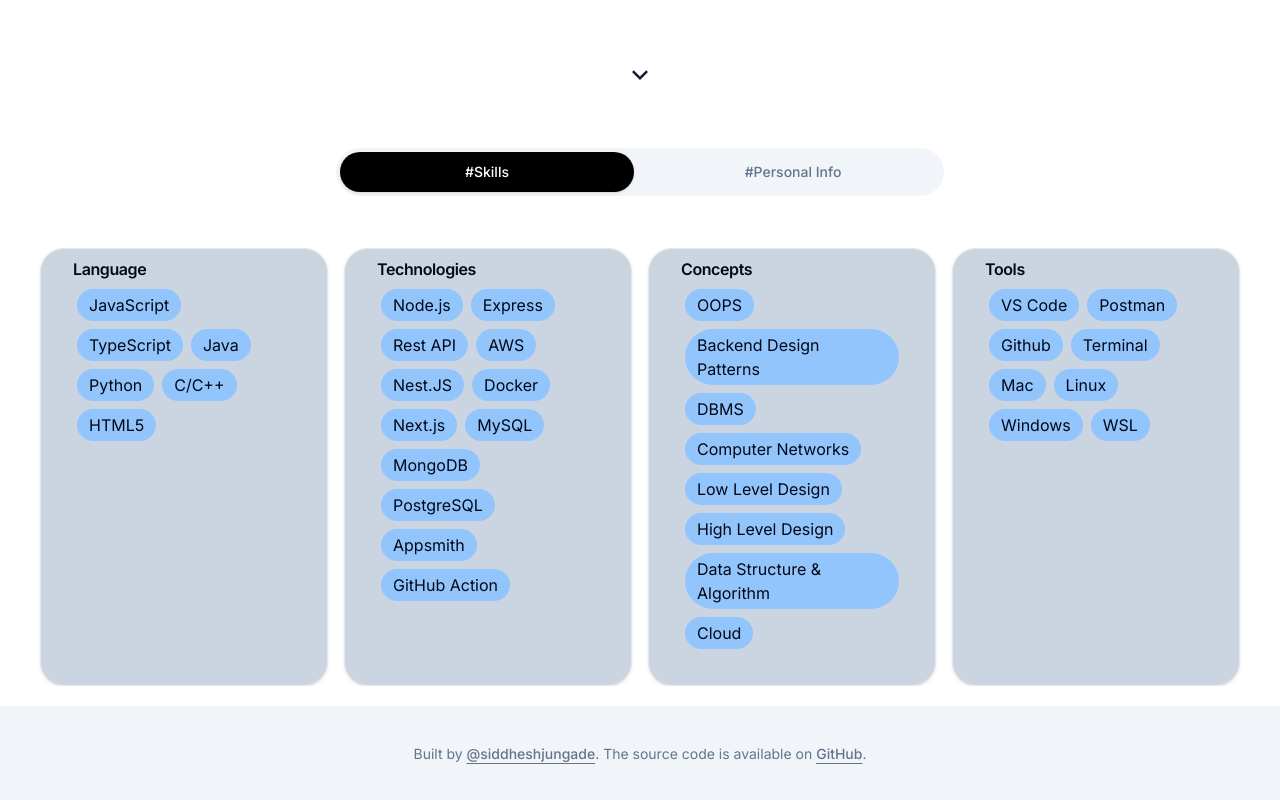
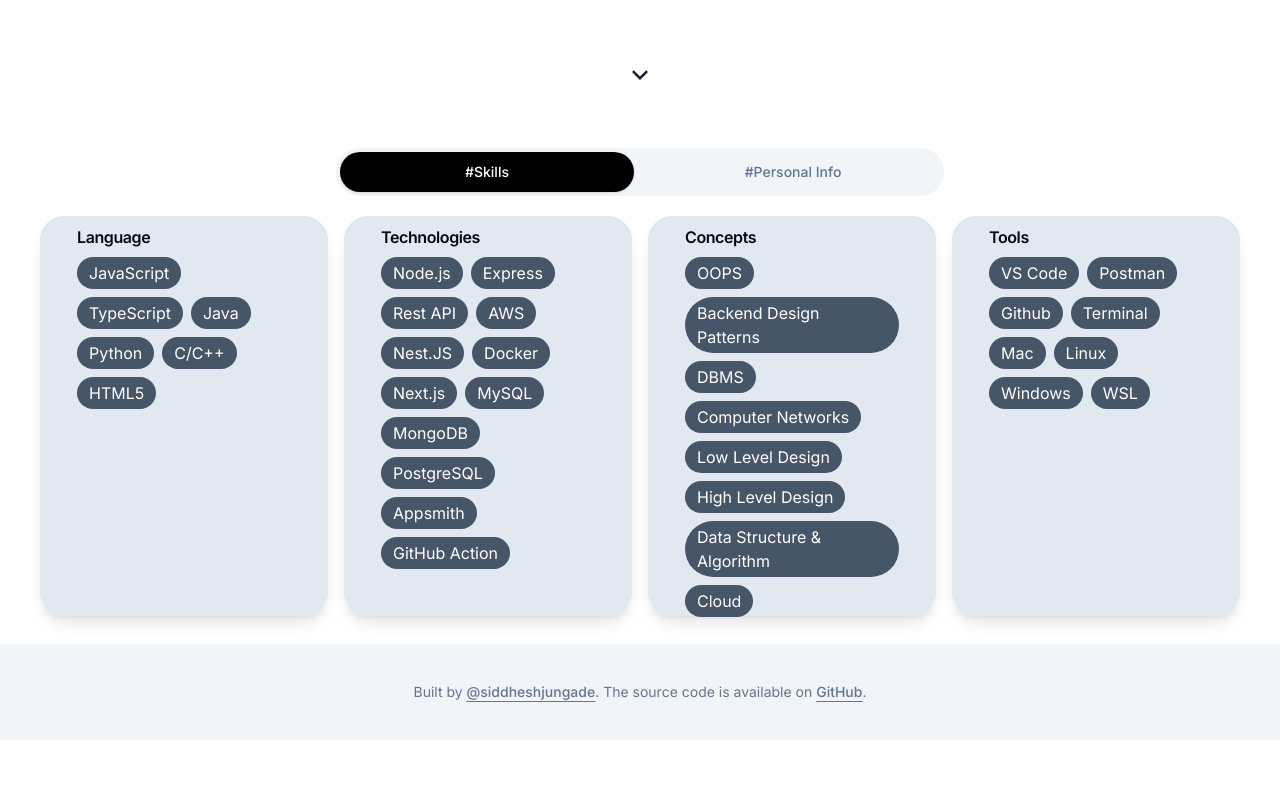
Before and after one commit to siddheshJungade/portfolio, a Next.js app in the folder web/: page / in a window 1280 px wide. Shown: the part 752-1552 px from the top of the page. After the commit the page ends 1492 px from the top, so only its background shows below. Built offline with nearby package versions, Linux system fonts and the light colour scheme.

Commit message:
fix push
Signed-off-by: siddheshjungade007 <siddheshshaym.j@digitalapicraft.com>

```diff
--- a/web/resume.json
+++ b/web/resume.json
@@ -1,4 +1,5 @@
 {
+    "resume_link": "https://drive.google.com/file/d/1c3a004GsmOXq3M1xfcLnsoISC0uLcNHb/view?usp=sharing",
     "link": {
       "twitter":"https://twitter.com/siddheshjungade",
       "mail": "mailto:siddheshjungade@gmail.com",
--- a/web/src/app/(dashboard)/work/layout.tsx
+++ b/web/src/app/(dashboard)/work/layout.tsx
@@ -25,7 +25,7 @@
 
   return (
     <>
-      <main className="flex w-full container min-h-screen items-start justify-start">
+      <main className="flex min-w-screen mt-2 min-h-screen items-start justify-start">
         <div className="w-full">
           <div className="flex justify-center md:justify-start gap-2 mt-4">
             {workCategory.map((item, idx) => (
--- a/web/src/app/(dashboard)/work/professional/page.tsx
+++ b/web/src/app/(dashboard)/work/professional/page.tsx
@@ -6,7 +6,7 @@
 
 export default function Work() {
   return (
-    <main className="flex min-h-screen items-start justify-center p-10">
+    <main className="flex min-h-screen items-start justify-center my-10">
       <Qualification />
     </main>
   );
--- a/web/src/components/custom/about-nav-bar.tsx
+++ b/web/src/components/custom/about-nav-bar.tsx
@@ -24,10 +24,10 @@
           </TabsTrigger>
         ))}
       </TabsList>
-      <TabsContent value="skills" className="w-full mx-auto py-5">
+      <TabsContent value="skills" className="w-full h-full mx-auto py-2">
         <Skills />
       </TabsContent>
-      <TabsContent value="about" className="w-full mx-auto py-5">
+      <TabsContent value="about" className="w-full mx-auto py-2">
         <PersonalInfo />
       </TabsContent>
     </Tabs>
--- a/web/src/components/custom/blog-list.tsx
+++ b/web/src/components/custom/blog-list.tsx
@@ -51,7 +51,7 @@
 
   return apiResponse ? (
     <div className="w-full grid gap-y-7">
-      <div className="technology w-full justify-center grid grid-cols-1 md:grid-cols-2 xl:grid-cols-4 gap-2 mt-6">
+      <div className="w-full justify-center grid grid-cols-1 md:grid-cols-2 xl:grid-cols-4 gap-2 mt-6">
         {apiResponse &&
           apiResponse.posts.nodes.map((post: any, _idx: number) => {
             return (
--- a/web/src/components/custom/hero.tsx
+++ b/web/src/components/custom/hero.tsx
@@ -1,3 +1,4 @@
+"use client"
 import Link from "next/link";
 
 import {
@@ -11,6 +12,7 @@
 import { DevImg } from "./dev-img";
 import Badge from "./badge";
 import AboutNavbar from "./about-nav-bar";
+import resume from "../../../resume.json";
 
 export const Hero = () => {
   return (
@@ -38,11 +40,11 @@
                   <Button className="gap-x-2">Contact me</Button>
                 </Link>
 
-                <a href="/cv.pdf" download="cv.pdf">
-                  <Button variant="secondary" className="gap-x-2">
-                    Download CV
-                  </Button>
-                </a>
+                <Button variant="secondary" onClick={() => {
+                  window.open(resume.resume_link,"_target")
+                }} className="gap-x-2">
+                  Download CV
+                </Button>
               </div>
               {/* socials  */}
               <Socials
--- a/web/src/components/custom/personal-info.tsx
+++ b/web/src/components/custom/personal-info.tsx
@@ -37,7 +37,7 @@
 
 export const PersonalInfo = () => {
   return (
-    <Card className="w-full h-full mx-auto mt-6 bg-slate-300 rounded-3xl">
+    <Card className="w-full h-full mx-auto bg-slate-200 rounded-3xl">
       <CardTitle className="m-5 ">
         Unmatched Service Quality for Over 2 years
       </CardTitle>
--- a/web/src/components/custom/qualification.tsx
+++ b/web/src/components/custom/qualification.tsx
@@ -54,9 +54,9 @@
   return (
     <div className="w-full">
       {/* experience and education wrapper  */}
-      <div className="grid md:grid-cols-2 gap-y-8">
+      <div className="grid md:grid-cols-2 justify-start justify-start  gap-y-8">
         {/* experience  */}
-        <div className="flex flex-col gap-y-6">
+        <div className="flex flex-col items-start gap-y-6">
           <div className="flex gap-x-4 items-center text-[22px] text-primary">
             <Briefcase />
             <h4 className="capitalize font-medium">
--- a/web/src/components/custom/skills.tsx
+++ b/web/src/components/custom/skills.tsx
@@ -66,7 +66,7 @@
 
 export function Skills() {
   return (
-    <div className="w-full mt-6 grid rounded-3xl">
+    <div className="w-full h-[420px]">
       <Swiper
         slidesPerView={1}
         cssMode={true}
@@ -75,7 +75,7 @@
         mousewheel={true}
         keyboard={true}
         modules={[Navigation, Pagination, Mousewheel, Keyboard]}
-        className="w-full grid justify-stretch"
+        className="w-full h-full grid my-1"
         breakpoints={{
           1000: {
             slidesPerView: 4,
@@ -87,12 +87,19 @@
       >
         {skillList.map((item: any, idx: number) => {
           return (
-            <SwiperSlide key={idx}>
-              <Card className="p-3 h-full mx-2 bg-slate-300 rounded-3xl">
-                <CardTitle className="ml-5">{item.type}</CardTitle>
+            <SwiperSlide key={idx} className=" ">
+              <Card className="p-3 h-[25em] mx-2 bg-slate-200 shadow-lg rounded-3xl">
+                <CardTitle className="ml-6">{item.type}</CardTitle>
                 <CardContent className="flex flex-wrap   gap-2 mt-3">
                   {item.values.map((skill: string, _idx: number) => {
-                    return <span className="py-1 px-3 rounded-full bg-blue-300"key={_idx}>{skill}</span>;
+                    return (
+                      <span
+                        className="py-1 px-3 rounded-full text-white bg-slate-600"
+                        key={_idx}
+                      >
+                        {skill}
+                      </span>
+                    );
                   })}
                 </CardContent>
               </Card>
```
